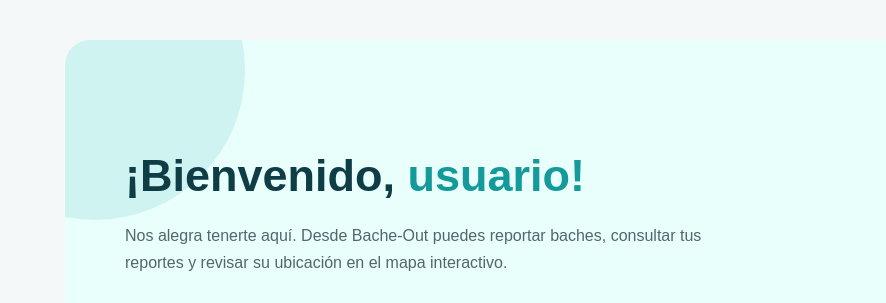
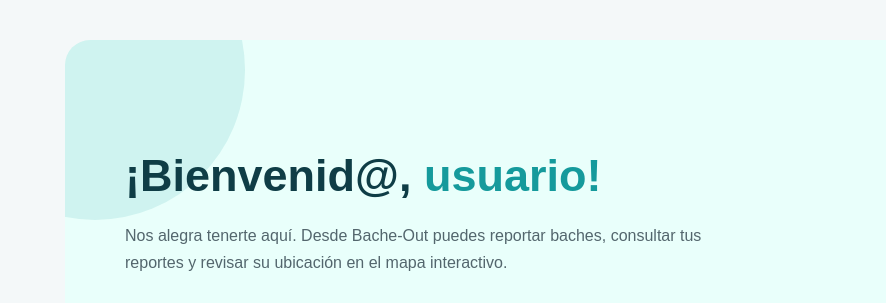
Before and after one commit to JCBenito/Bache-out, a website: page frontend/index.html in a window 1280 px wide. Shown: the part 138-441 px from the top of the page, 0-886 px from the left. Drawn offline with Linux system fonts and the light colour scheme.

Commit message:
Update index.html

```diff
--- a/frontend/index.html
+++ b/frontend/index.html
@@ -36,7 +36,7 @@
             <div class="inicio-texto">
 
                 <h1>
-                    ¡Bienvenido,
+                    ¡Bienvenid@,
                     <span id="nombreUsuarioSaludo">usuario!</span>
                 </h1>
 
```
